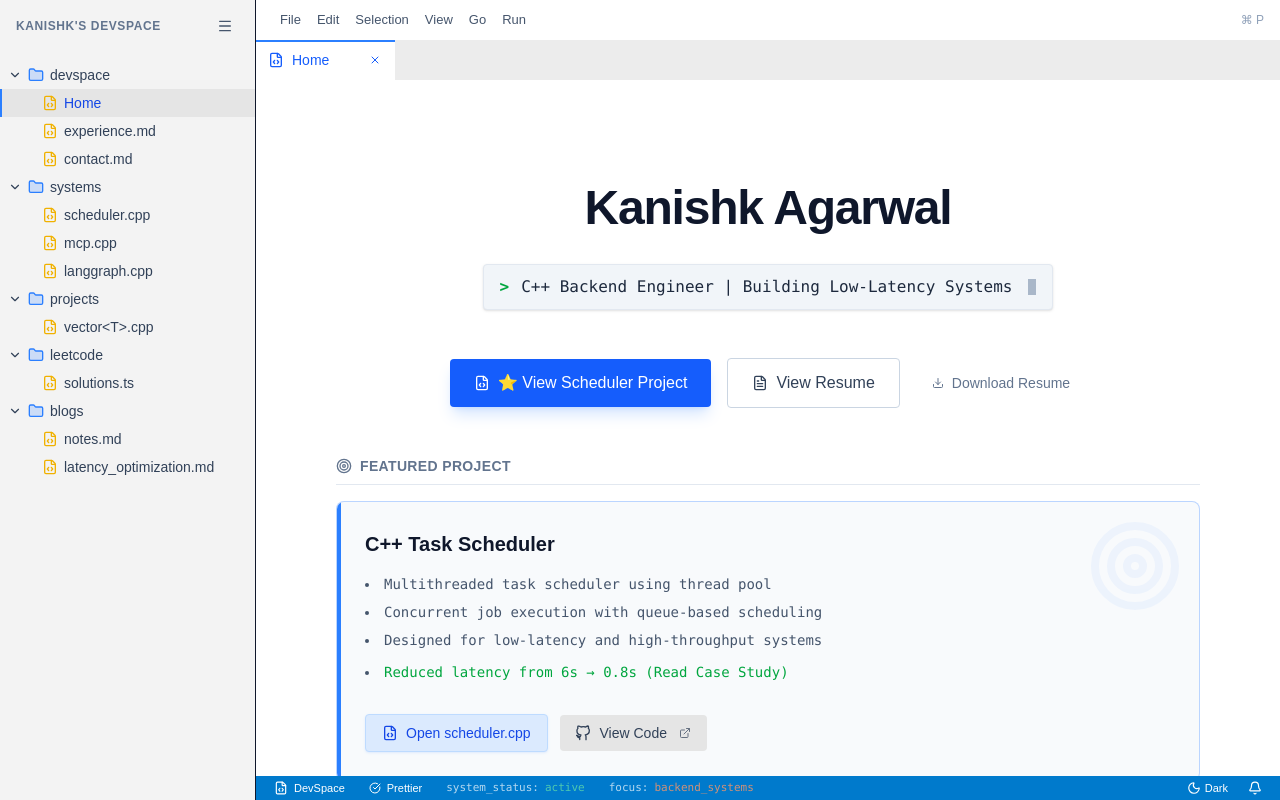
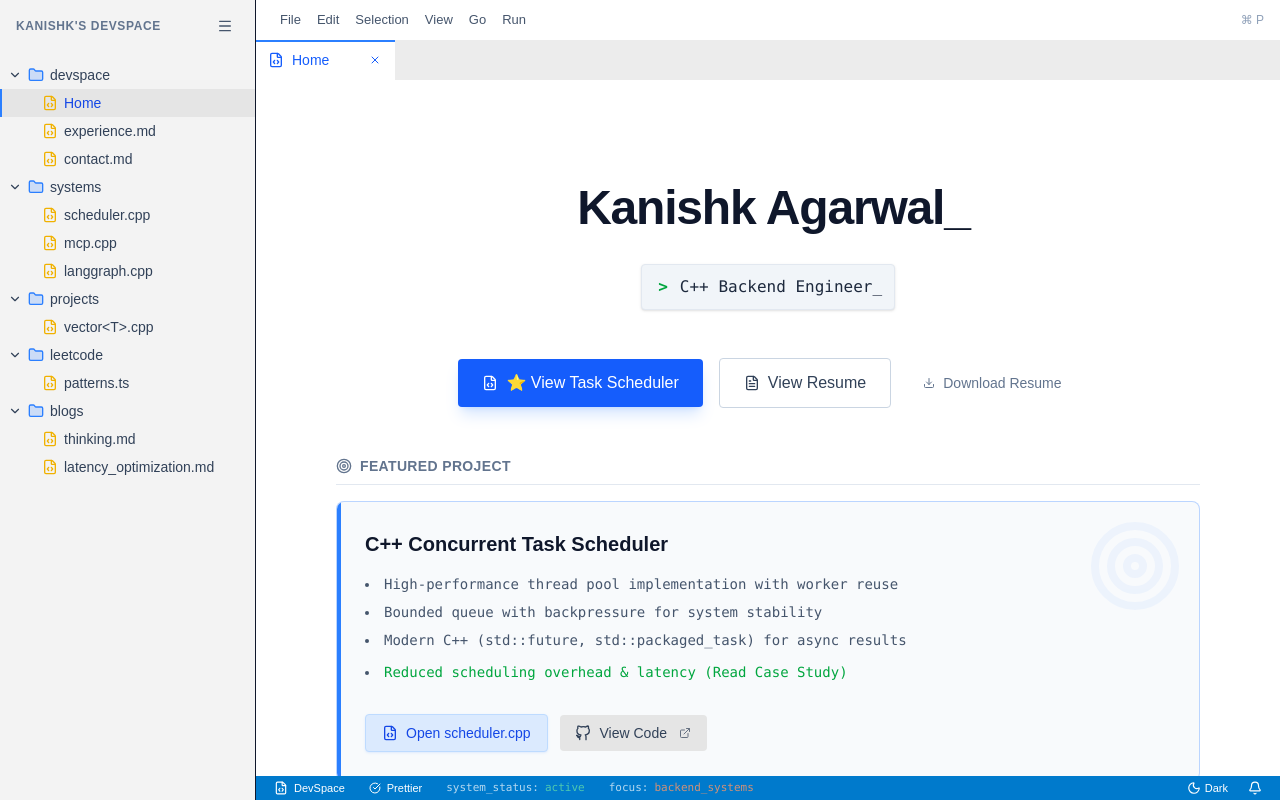
Before and after one commit to KanishkKa1/devspace, a Next.js app: page / in a window 1280 px wide. Built offline with nearby package versions, Linux system fonts and the light colour scheme.

Commit message:
feat: implement sidebar navigation and landing page with interactive typing effects

```diff
--- a/src/app/globals.css
+++ b/src/app/globals.css
@@ -26,3 +26,17 @@
     font-family: Arial, Helvetica, sans-serif;
   }
 }
+
+@keyframes blink {
+  0%, 100% { opacity: 1; }
+  50% { opacity: 0; }
+}
+
+@keyframes fadeInUp {
+  from { opacity: 0; transform: translateY(20px); }
+  to { opacity: 1; transform: translateY(0); }
+}
+
+.animate-fade-in-up {
+  animation: fadeInUp 0.6s ease-out forwards;
+}
--- a/src/app/page.tsx
+++ b/src/app/page.tsx
@@ -1,8 +1,104 @@
 "use client";
 
 import Link from "next/link";
-import { useState } from "react";
+import { useState, useEffect } from "react";
 import { FilePlus, Target, BookOpen, Mail, ChevronRight, Download, Code2, Play, ExternalLink, ArrowRight, Terminal, Briefcase, FileText, FileCode } from "lucide-react";
+
+function useTypingEffect(text: string, speed = 60, startDelay = 0) {
+  const [displayed, setDisplayed] = useState("");
+  const [done, setDone] = useState(false);
+
+  useEffect(() => {
+    setDisplayed("");
+    setDone(false);
+    let i = 0;
+    const timeout = setTimeout(() => {
+      const interval = setInterval(() => {
+        i++;
+        setDisplayed(text.slice(0, i));
+        if (i >= text.length) {
+          clearInterval(interval);
+          setDone(true);
+        }
+      }, speed);
+      return () => clearInterval(interval);
+    }, startDelay);
+    return () => clearTimeout(timeout);
+  }, [text, speed, startDelay]);
+
+  return { displayed, done };
+}
+
+function TypingText({ text, speed = 60, startDelay = 0, className = "" }: { text: string; speed?: number; startDelay?: number; className?: string }) {
+  const { displayed, done } = useTypingEffect(text, speed, startDelay);
+  return (
+    <span className={className}>
+      {displayed}
+      <span
+        className={`inline-block w-[0.55ch] ${done ? "animate-[blink_1s_step-end_infinite]" : ""}`}
+        style={{ color: "inherit", opacity: done ? undefined : 1 }}
+      >_</span>
+    </span>
+  );
+}
+
+function RotatingTypingText({
+  texts,
+  typingSpeed = 60,
+  deletingSpeed = 30,
+  pauseDuration = 5000,
+  className = ""
+}: {
+  texts: string[];
+  typingSpeed?: number;
+  deletingSpeed?: number;
+  pauseDuration?: number;
+  className?: string
+}) {
+  const [currentIndex, setCurrentIndex] = useState(0);
+  const [displayedText, setDisplayedText] = useState("");
+  const [isDeleting, setIsDeleting] = useState(false);
+  const [isWaiting, setIsWaiting] = useState(false);
+
+  useEffect(() => {
+    let timer: ReturnType<typeof setTimeout>;
+
+    const currentFullText = texts[currentIndex];
+
+    if (isWaiting) {
+      timer = setTimeout(() => {
+        setIsWaiting(false);
+        setIsDeleting(true);
+      }, pauseDuration);
+    } else if (isDeleting) {
+      if (displayedText.length === 0) {
+        setIsDeleting(false);
+        setCurrentIndex((prev) => (prev + 1) % texts.length);
+      } else {
+        timer = setTimeout(() => {
+          setDisplayedText(prev => prev.slice(0, -1));
+        }, deletingSpeed);
+      }
+    } else {
+      if (displayedText.length === currentFullText.length) {
+        setIsWaiting(true);
+      } else {
+        timer = setTimeout(() => {
+          setDisplayedText(currentFullText.slice(0, displayedText.length + 1));
+        }, typingSpeed);
+      }
+    }
+
+    return () => clearTimeout(timer);
+  }, [displayedText, isDeleting, isWaiting, currentIndex, texts, typingSpeed, deletingSpeed, pauseDuration]);
+
+  return (
+    <span className={className}>
+      {displayedText}
+      <span className="inline-block w-[0.55ch] animate-[blink_1s_step-end_infinite]">_</span>
+    </span>
+  );
+}
 
 function GithubIcon({ className }: { className?: string }) {
   return (
@@ -42,15 +138,24 @@ export default function Home() {
 
           <div className="relative group cursor-default">
             <h1 className="text-4xl sm:text-5xl font-bold tracking-tight text-slate-900 dark:text-white mb-2 transition-all duration-200">
-              Kanishk Agarwal
+              <TypingText text="Kanishk Agarwal" speed={55} startDelay={200} />
             </h1>
             <div className="absolute -inset-x-6 -inset-y-4 rounded-lg bg-slate-100/50 dark:bg-neutral-800/20 opacity-0 group-hover:opacity-100 transition-opacity duration-300 blur-lg -z-10" />
           </div>
 
           <div className="flex items-center gap-3 text-sm md:text-base font-mono text-slate-700 dark:text-[#ce9178] bg-slate-100 dark:bg-neutral-800/50 px-4 py-2.5 rounded border border-slate-200 dark:border-neutral-800 shadow-sm transform hover:scale-[1.02] transition-all duration-200">
             <span className="text-green-600 dark:text-[#4af626] font-bold select-none">&gt;</span>
-            <span className="text-slate-800 dark:text-[#ce9178]">C++ Backend Engineer | Building Low-Latency Systems</span>
-            <span className="w-2 h-4 bg-slate-400 dark:bg-[#ce9178] animate-pulse inline-block ml-1" />
+            <span className="text-slate-800 dark:text-[#ce9178] min-h-[1.5em] flex items-center">
+              <RotatingTypingText
+                texts={[
+                  "C++ Backend Engineer",
+                  "Building Low-Latency Systems",
+                  "Distributed Systems Engineer",
+                  "Systems Engineer",
+                  "Site Reliability Engineer"
+                ]}
+              />
+            </span>
           </div>
 
           <div className="flex flex-col sm:flex-row items-center gap-4 mt-6 w-full sm:w-auto">
@@ -60,7 +165,7 @@ export default function Home() {
               className="group w-full sm:w-auto flex items-center justify-center gap-2 bg-blue-600 hover:bg-blue-500 text-white dark:bg-blue-600 dark:hover:bg-blue-500 px-6 py-3 rounded shadow-lg shadow-blue-500/20 hover:shadow-blue-500/40 transition-all duration-150 hover:scale-105 focus:ring-2 focus:ring-blue-500 font-medium text-base"
             >
               <FileCode className="h-4 w-4 transform group-hover:scale-110 transition-all duration-200" />
-              <span>⭐ View Scheduler Project</span>
+              <span>⭐ View Task Scheduler</span>
             </Link>
 
             {/* Secondary CTA */}
@@ -104,15 +209,15 @@ export default function Home() {
             <div className="flex justify-between items-start gap-4 relative z-10">
               <div>
                 <h3 className="text-xl font-bold text-slate-900 dark:text-white mb-4 group-hover:text-blue-600 dark:group-hover:text-blue-400 transition-colors duration-200">
-                  C++ Task Scheduler
+                  C++ Concurrent Task Scheduler
                 </h3>
                 <ul className="space-y-2 text-slate-600 dark:text-[#9cdcfe] font-mono text-sm mb-6 list-inside list-disc">
-                  <li className="transition-all duration-200 hover:text-slate-900 dark:hover:text-white">Multithreaded task scheduler using thread pool</li>
-                  <li className="transition-all duration-200 hover:text-slate-900 dark:hover:text-white">Concurrent job execution with queue-based scheduling</li>
-                  <li className="transition-all duration-200 hover:text-slate-900 dark:hover:text-white">Designed for low-latency and high-throughput systems</li>
+                  <li className="transition-all duration-200 hover:text-slate-900 dark:hover:text-white">High-performance thread pool implementation with worker reuse</li>
+                  <li className="transition-all duration-200 hover:text-slate-900 dark:hover:text-white">Bounded queue with backpressure for system stability</li>
+                  <li className="transition-all duration-200 hover:text-slate-900 dark:hover:text-white">Modern C++ (std::future, std::packaged_task) for async results</li>
                   <li className="transition-all duration-200 hover:text-slate-900 dark:hover:text-white mt-3">
                     <Link href="/blog/latency-optimization" className="text-green-600 dark:text-green-500 hover:underline hover:text-green-500 transition-colors cursor-pointer">
-                      Reduced latency from 6s → 0.8s (Read Case Study)
+                      Reduced scheduling overhead & latency (Read Case Study)
                     </Link>
                   </li>
                 </ul>
@@ -175,7 +280,7 @@ export default function Home() {
                 <Link href="/systems/scheduler" className="group flex flex-col sm:flex-row sm:items-center justify-between hover:bg-neutral-100 dark:hover:bg-neutral-800 p-2 rounded cursor-pointer transition-colors duration-150">
                   <div className="flex items-center gap-3">
                     <FilePlus className="h-4 w-4 text-blue-500 dark:text-[#569cd6] shrink-0" />
-                    <span className="text-slate-800 dark:text-neutral-200 font-medium group-hover:text-blue-600 dark:group-hover:text-[#569cd6] transition-colors duration-200 truncate">Multithreaded Scheduler System</span>
+                    <span className="text-slate-800 dark:text-neutral-200 font-medium group-hover:text-blue-600 dark:group-hover:text-[#569cd6] transition-colors duration-200 truncate">High-Performance Task Scheduler</span>
                   </div>
                   <span className="text-xs text-slate-500 dark:text-[#6a9955] sm:ml-4 mt-1 sm:mt-0 truncate">scheduler.cpp</span>
                 </Link>
@@ -222,8 +327,8 @@ export default function Home() {
                 <Link href="/systems/scheduler" className="group flex items-start gap-3 hover:bg-neutral-100 dark:hover:bg-neutral-800 p-2 rounded cursor-pointer transition-colors duration-150">
                   <ArrowRight className="h-4 w-4 mt-0.5 text-slate-400 dark:text-neutral-500 group-hover:translate-x-1 transition-transform duration-200 group-hover:text-blue-500 shrink-0" />
                   <div className="flex flex-col">
-                    <span className="text-slate-800 dark:text-neutral-200 font-medium group-hover:text-blue-600 dark:group-hover:text-[#569cd6] transition-colors duration-200">Improved Scheduler Architecture</span>
-                    <span className="text-xs text-slate-500 dark:text-[#858585] mt-0.5">Refactored multithreading implementation</span>
+                    <span className="text-slate-800 dark:text-neutral-200 font-medium group-hover:text-blue-600 dark:group-hover:text-[#569cd6] transition-colors duration-200">Multithreaded System Design</span>
+                    <span className="text-xs text-slate-500 dark:text-[#858585] mt-0.5">Optimized thread pool & queue implementation</span>
                   </div>
                 </Link>
               </li>
--- a/src/lib/constants/routes.ts
+++ b/src/lib/constants/routes.ts
@@ -65,7 +65,7 @@ export const routes: RouteNode[] = [
         label: "leetcode",
         children: [
             {
-                label: "solutions.ts",
+                label: "patterns.ts",
                 path: "/leetcode",
                 tab: true,
             }
@@ -75,7 +75,7 @@ export const routes: RouteNode[] = [
         label: "blogs",
         children: [
             {
-                label: "notes.md",
+                label: "thinking.md",
                 path: "/blog",
                 tab: true,
             },
```
Also changed, not shown: 1 other file (tests, documents, lock files or other folders).
